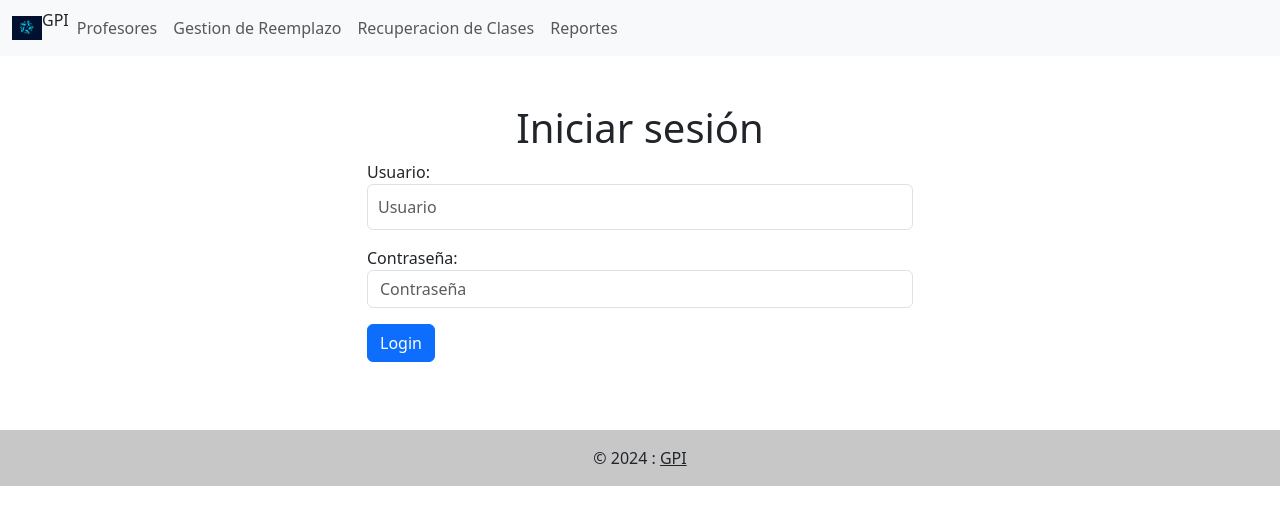
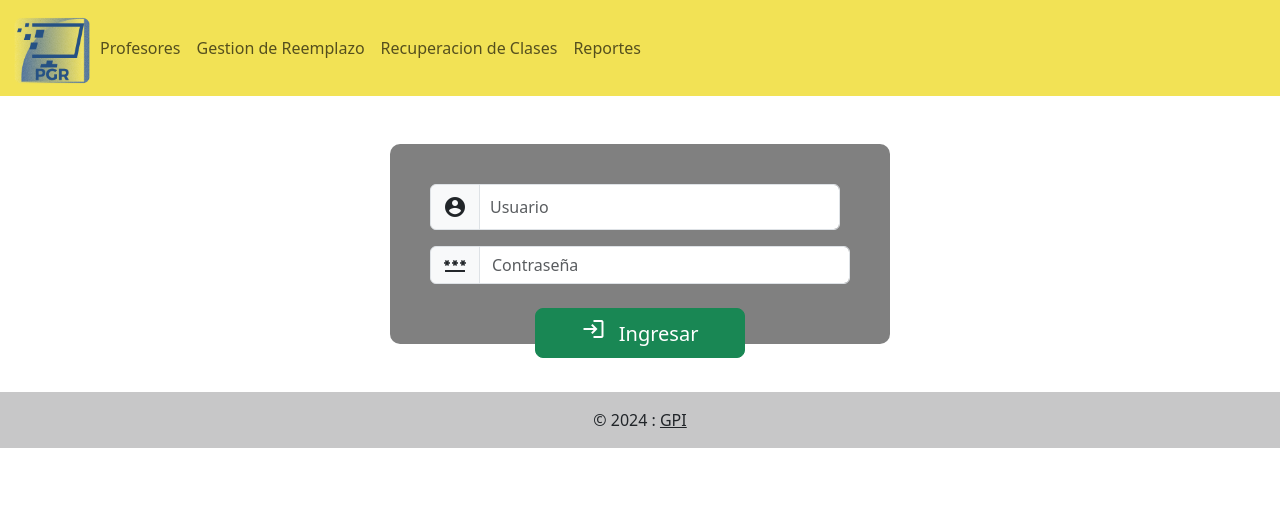
Before and after one commit to developer-felipe/CAPSTONE-GESTION-DE-REEMPLAZOS, a Django app: page / in a window 1280 px wide. Shown: the top 525 px of the page. Run offline with Django 5.2, Linux system fonts and the light colour scheme.

Commit message:
Avance paddings

```diff
--- a/GPI/core/static/css/style.css
+++ b/GPI/core/static/css/style.css
@@ -1,10 +1,17 @@
 body {
-    font-family: Arial, sans-serif;
-    margin: 20px;
+    font-family: helvetica, sans-serif;
+    font-weight: 600;
+}
+
+body,html{
+    margin:0;
+    padding:0;
 }
 
 h1 {
     color: #333;
+    padding-top: 1vh;
+    padding-left: 1vh;
 }
 
 form {
@@ -50,3 +57,22 @@ tr:nth-child(even) {
 tr:hover {
     background-color: #f1f1f1;
 }
+
+#login {
+    width: 500px;
+    height: 200px;
+    padding: 5vh;
+    background-color: grey;
+    border-radius: 10px;
+    box-shadow: black;
+    margin: center;
+}
+
+.navbar{
+    background: linear-gradient(to right, #f2e255,#f2e255)
+}
+
+.container{
+    padding-left: 1vh;
+    padding-right: 1vh;
+}
--- a/GPI/core/templates/gestion_recuperacion.html
+++ b/GPI/core/templates/gestion_recuperacion.html
@@ -3,6 +3,7 @@
 {% block title %}Gestión de Reemplazo{% endblock %}
 
 {% block content %}
+<div class="container">
     <h1>Gestión de Recuperación</h1>
     <div class="d-grid gap-2 d-md-flex justify-content-md-end">
     </div>
@@ -148,6 +149,7 @@
             {% endfor %}
         </tbody>
     </table>
+</div>
 <script>
     $(document).ready(function () {
         $('#extraLargeModal').modal('show');
--- a/GPI/core/templates/gestion_reemplazo.html
+++ b/GPI/core/templates/gestion_reemplazo.html
@@ -4,6 +4,7 @@
 {% block title %}Gestión de Reemplazos{% endblock %}
 
 {% block content %}
+<div class="container">
     <h1>Gestión de Reemplazos</h1>
 
     <form method="GET" action="{% url 'reemplazos' %}" class="mb-4">
@@ -150,6 +151,7 @@
     {% endblock %}
     {% block head %}
     {% endblock %}
+</div>
 <script>
     $(document).ready(function () {
         $('#extraLargeModal').modal('show');
--- a/GPI/core/templates/login.html
+++ b/GPI/core/templates/login.html
@@ -9,14 +9,14 @@
     <title>GPI</title>
     <link rel="stylesheet" href="{% static 'css/style.css' %}">
     <link href="https://cdn.jsdelivr.net/npm/bootstrap@5.3.1/dist/css/bootstrap.min.css" rel="stylesheet">
+    <link href="https://fonts.googleapis.com/icon?family=Material+Icons" rel="stylesheet">
 
 </head>
 
 <body>
     <nav class="navbar navbar-expand-lg navbar-light bg-light">
         <div class="container-fluid">
-            <img src="{% static 'images/logo_capstone.jpg' %}" alt="" width="30" height="24">
-            <p>GPI</p>
+            <img src="{% static 'images/PGR.png' %}" width="80" height="80">
             <button class="navbar-toggler" type="button" data-bs-toggle="collapse" data-bs-target="#navbarNav"
                 aria-controls="navbarNav" aria-expanded="false" aria-label="Toggle navigation">
                 <span class="navbar-toggler-icon"></span>
@@ -40,23 +40,30 @@
         </div>
     </nav>
 
-    <!-- Contenido principal -->
-    <div id="login-div" class="container mt-5">
-        <div class="row">
-            <div class="col-md-6 offset-md-3">
-                <h1 class="text-center">Iniciar sesión</h1>
-                <form method="POST" novalidate>
-                    {% csrf_token %}
-                    {{ form.as_p }} <!-- Esto renderiza todos los campos del formulario -->
-                    <button type="submit" class="btn btn-primary">Login</button>
-                </form>
+
+    <div id="login" class="container mt-5">
+        <form action="">
+            <div class="input-group mb-3">
+                <span class="input-group-text">
+                    <i class="material-icons">account_circle</i>
+                </span>
+                <input type="text" class="form-control" placeholder="Usuario" aria-label="usuario">
             </div>
-        </div>
+            <div class="input-group mb-3">
+                <span class="input-group-text">
+                    <i class="material-icons">password</i>
+                </span>
+                <input type="password" class="form-control" placeholder="Contraseña" aria-label="password">
+            </div>
+            <div class="d-grid gap-2 col-6 mx-auto">
+                <i></i>
+                <button type="button" class="btn btn-success btn-lg">
+                    <i class="material-icons me-2">login</i> Ingresar
+                </button>
+            </div>
+        </form>
     </div>
 
-    </div>
-
-    <!-- Pie de página -->
     <footer class="bg-light text-center text-lg-start mt-5">
         <div class="text-center p-3" style="background-color: rgba(0, 0, 0, 0.2);">
             © 2024 :
@@ -64,7 +71,6 @@
         </div>
     </footer>
 
-
     <script src="https://cdn.jsdelivr.net/npm/bootstrap@5.3.1/dist/js/bootstrap.bundle.min.js"></script>
 </body>
 
```
Also changed, not shown: GPI/core/templates/base.html (+3 -6 lines), GPI/core/static/images/PGR.png (added), GPI/core/static/images/images.jpg (deleted), GPI/core/static/images/logo_capstone.jpg (deleted). Lines whose indentation alone changed are shown as unchanged.
